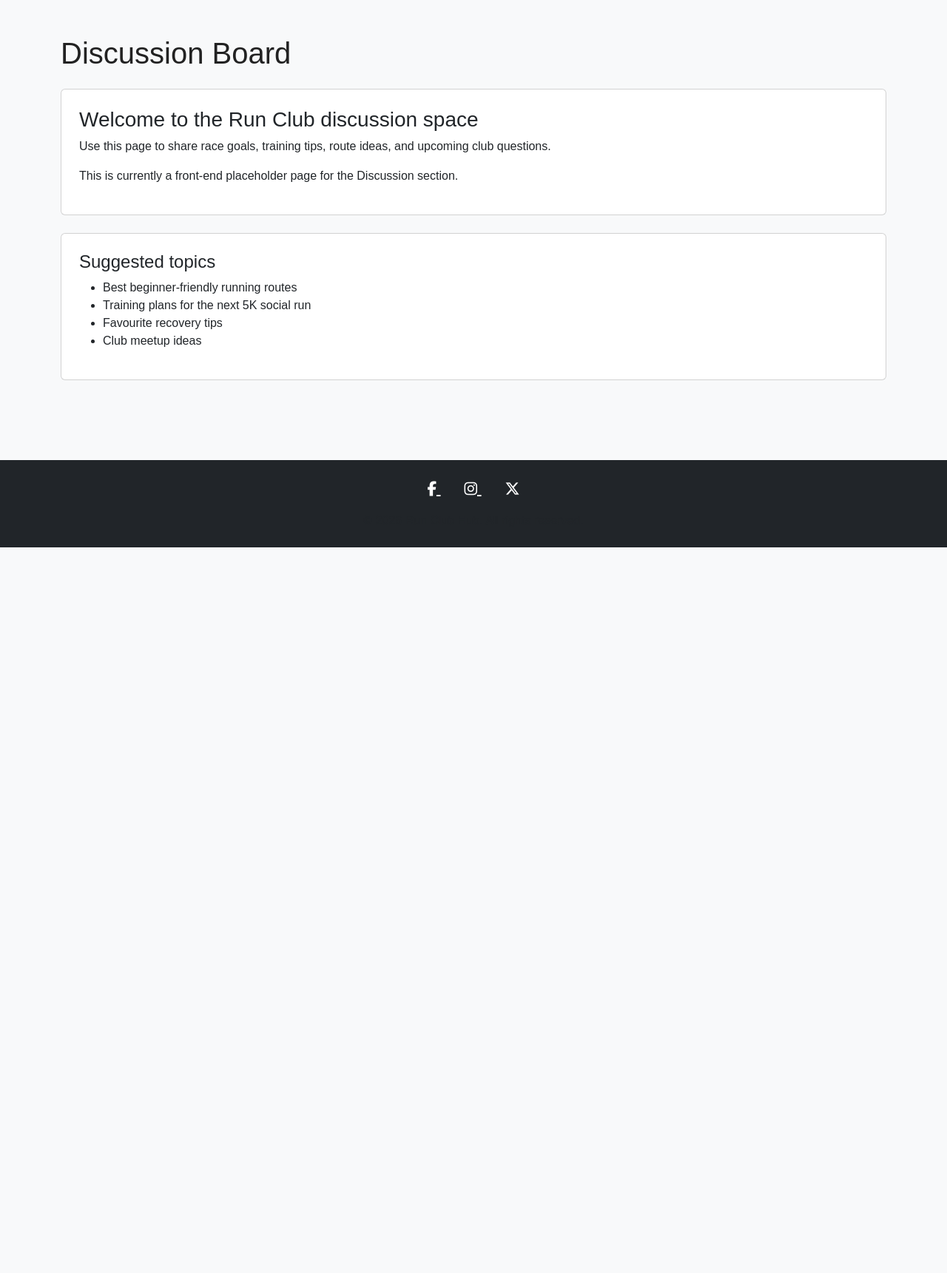
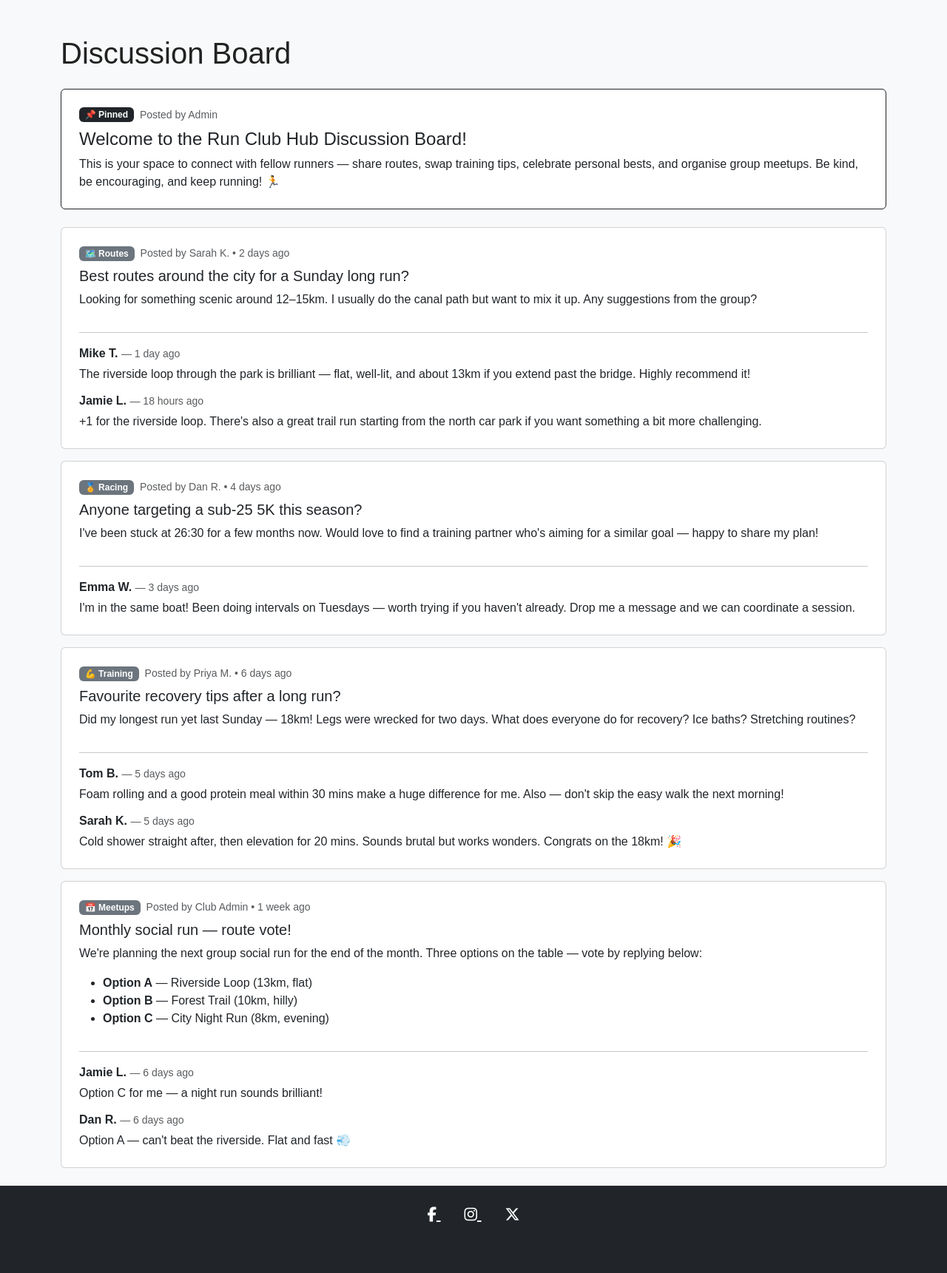
Before and after one commit to AxelAxel97/run-club-hub, a Django app: page /discussion/ in a window 1280 px wide. Shown: the part 60-1781 px from the top of the page at 74% size. Before the commit the page ends 800 px from the top, so only its background shows below. Run offline with Django 5.2, Linux system fonts and the light colour scheme.

Commit message:
Replace discussion placeholder with realistic club content

```diff
--- a/club/templates/club/discussion.html
+++ b/club/templates/club/discussion.html
@@ -6,20 +6,78 @@
 <div class="container mt-5">
     <h1 class="mb-4">Discussion Board</h1>
 
-    <div class="card p-4 mb-4">
-        <h3>Welcome to the Run Club discussion space</h3>
-        <p>Use this page to share race goals, training tips, route ideas, and upcoming club questions.</p>
-        <p>This is currently a front-end placeholder page for the Discussion section.</p>
+    <!-- Pinned Announcement -->
+    <div class="card p-4 mb-4 border-dark">
+        <div class="d-flex align-items-center mb-2">
+            <span class="badge bg-dark me-2">📌 Pinned</span>
+            <small class="text-muted">Posted by Admin</small>
+        </div>
+        <h4>Welcome to the Run Club Hub Discussion Board!</h4>
+        <p class="mb-0">This is your space to connect with fellow runners — share routes, swap training tips, celebrate personal bests, and organise group meetups. Be kind, be encouraging, and keep running! 🏃</p>
     </div>
 
-    <div class="card p-4">
-        <h4>Suggested topics</h4>
+    <!-- Thread 1 -->
+    <div class="card p-4 mb-3">
+        <div class="d-flex align-items-center mb-2">
+            <span class="badge bg-secondary me-2">🗺️ Routes</span>
+            <small class="text-muted">Posted by Sarah K. &bull; 2 days ago</small>
+        </div>
+        <h5>Best routes around the city for a Sunday long run?</h5>
+        <p>Looking for something scenic around 12–15km. I usually do the canal path but want to mix it up. Any suggestions from the group?</p>
+        <hr>
+        <p class="mb-1"><strong>Mike T.</strong> <small class="text-muted">— 1 day ago</small></p>
+        <p class="mb-1">The riverside loop through the park is brilliant — flat, well-lit, and about 13km if you extend past the bridge. Highly recommend it!</p>
+        <p class="mb-1 mt-2"><strong>Jamie L.</strong> <small class="text-muted">— 18 hours ago</small></p>
+        <p class="mb-0">+1 for the riverside loop. There's also a great trail run starting from the north car park if you want something a bit more challenging.</p>
+    </div>
+
+    <!-- Thread 2 -->
+    <div class="card p-4 mb-3">
+        <div class="d-flex align-items-center mb-2">
+            <span class="badge bg-secondary me-2">🏅 Racing</span>
+            <small class="text-muted">Posted by Dan R. &bull; 4 days ago</small>
+        </div>
+        <h5>Anyone targeting a sub-25 5K this season?</h5>
+        <p>I've been stuck at 26:30 for a few months now. Would love to find a training partner who's aiming for a similar goal — happy to share my plan!</p>
+        <hr>
+        <p class="mb-1"><strong>Emma W.</strong> <small class="text-muted">— 3 days ago</small></p>
+        <p class="mb-0">I'm in the same boat! Been doing intervals on Tuesdays — worth trying if you haven't already. Drop me a message and we can coordinate a session.</p>
+    </div>
+
+    <!-- Thread 3 -->
+    <div class="card p-4 mb-3">
+        <div class="d-flex align-items-center mb-2">
+            <span class="badge bg-secondary me-2">💪 Training</span>
+            <small class="text-muted">Posted by Priya M. &bull; 6 days ago</small>
+        </div>
+        <h5>Favourite recovery tips after a long run?</h5>
+        <p>Did my longest run yet last Sunday — 18km! Legs were wrecked for two days. What does everyone do for recovery? Ice baths? Stretching routines?</p>
+        <hr>
+        <p class="mb-1"><strong>Tom B.</strong> <small class="text-muted">— 5 days ago</small></p>
+        <p class="mb-1">Foam rolling and a good protein meal within 30 mins make a huge difference for me. Also — don't skip the easy walk the next morning!</p>
+        <p class="mb-1 mt-2"><strong>Sarah K.</strong> <small class="text-muted">— 5 days ago</small></p>
+        <p class="mb-0">Cold shower straight after, then elevation for 20 mins. Sounds brutal but works wonders. Congrats on the 18km! 🎉</p>
+    </div>
+
+    <!-- Thread 4 -->
+    <div class="card p-4 mb-4">
+        <div class="d-flex align-items-center mb-2">
+            <span class="badge bg-secondary me-2">📅 Meetups</span>
+            <small class="text-muted">Posted by Club Admin &bull; 1 week ago</small>
+        </div>
+        <h5>Monthly social run — route vote!</h5>
+        <p>We're planning the next group social run for the end of the month. Three options on the table — vote by replying below:</p>
         <ul>
-            <li>Best beginner-friendly running routes</li>
-            <li>Training plans for the next 5K social run</li>
-            <li>Favourite recovery tips</li>
-            <li>Club meetup ideas</li>
+            <li><strong>Option A</strong> — Riverside Loop (13km, flat)</li>
+            <li><strong>Option B</strong> — Forest Trail (10km, hilly)</li>
+            <li><strong>Option C</strong> — City Night Run (8km, evening)</li>
         </ul>
+        <hr>
+        <p class="mb-1"><strong>Jamie L.</strong> <small class="text-muted">— 6 days ago</small></p>
+        <p class="mb-1">Option C for me — a night run sounds brilliant!</p>
+        <p class="mb-1 mt-2"><strong>Dan R.</strong> <small class="text-muted">— 6 days ago</small></p>
+        <p class="mb-0">Option A — can't beat the riverside. Flat and fast 💨</p>
     </div>
+
 </div>
 {% endblock %}
```
